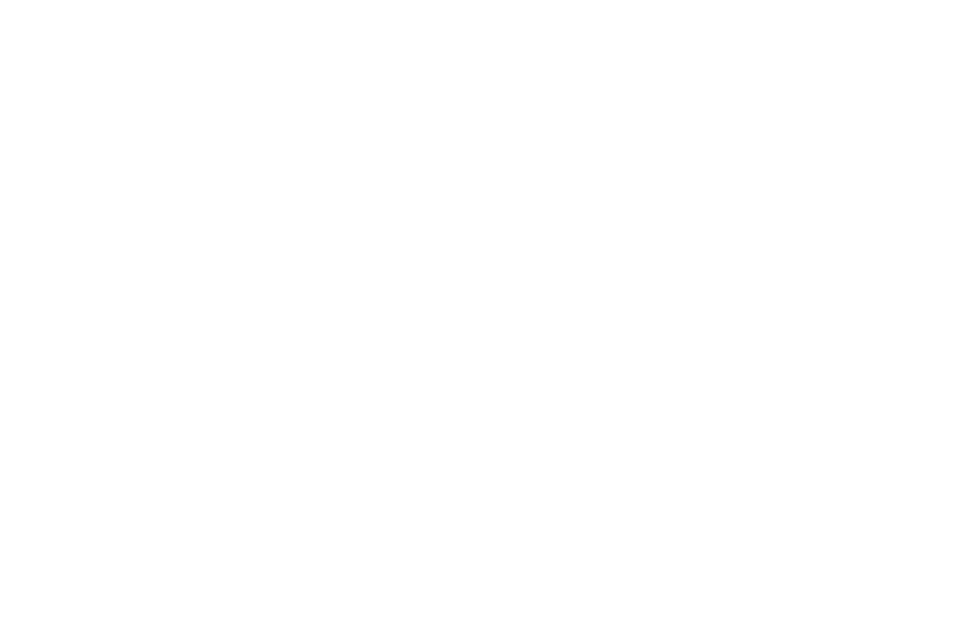
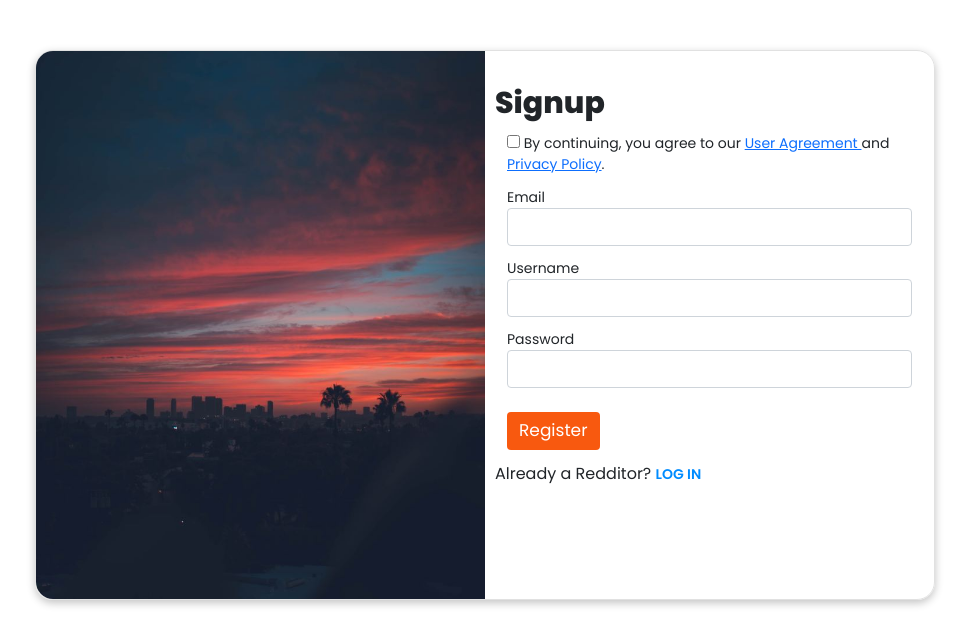
Before and after one commit to zahra-zibzee/IE-Project-Reddit, a React (Create React App) app in the folder Client/reddit-client/: page /signup in a window 1280 px wide. Shown: the top 644 px of the page, without its empty margins (155-1124 px from the left). Built offline with nearby package versions, Linux system fonts and the light colour scheme.

Commit message:
make signup page ui

```diff
--- a/Client/reddit-client/public/index.html
+++ b/Client/reddit-client/public/index.html
@@ -2,67 +2,7 @@
 <html lang="en">
   <head>
     <meta charset="utf-8" />
-    <link
-      rel="apple-touch-icon"
-      sizes="152x152"
-      href="%PUBLIC_URL%/apple-touch-icon.png"
-    />
-    <link
-      rel="icon"
-      type="image/png"
-      sizes="32x32"
-      href="%PUBLIC_URL%/favicon-32x32.png"
-    />
-    <link
-      rel="icon"
-      type="image/png"
-      sizes="16x16"
-      href="%PUBLIC_URL%/favicon-16x16.png"
-    />
-    <link
-      rel="mask-icon"
-      href="%PUBLIC_URL%/safari-pinned-tab.svg"
-      color="#5bbad5"
-    />
-    <meta name="msapplication-TileColor" content="#da532c" />
-    <meta name="viewport" content="width=device-width, initial-scale=1" />
-    <meta name="theme-color" content="#000000" />
-    <meta
-      name="description"
-      content="This application was built as part of project for Codecademy. It allows the user to view and filter posts from reddit's api"
-    />
-    <meta name="twitter:card" content="summary" />
-    <meta name="twitter:site" content="@dakotah_dev" />
-    <meta
-      name="twitter:title"
-      content="Core Reader For Reddit | @dakotah_dev | Canada"
-    />
-    <meta
-      name="twitter:description"
-      content="Hi there, I'm Dakotah Godfrey. This is a reddit client I built as a Codecademy project. Contact me to help you build your next project"
-    />
-    <meta
-      name="twitter:image"
-      content="https://modest-bassi-524857.netlify.app/home_page.png"
-    />
-    <meta
-      property="og:image"
-      content="https://modest-bassi-524857.netlify.app/home_page.png"
-    />
-    <meta
-      property="og:description"
-      content="Hi there, I'm Dakotah Godfrey. This is a reddit client I built as a Codecademy project. Contact me to help you build your next project"
-    />
-    <meta
-      property="og:title"
-      content="Core Reader For Reddit | @dakotah_dev | Canada"
-    />
-    <meta
-      name="keywords"
-      content="Dakotah, Godfrey, React, Reddit, Codecademy,"
-    />
-    <meta name="author" content="Dakotah Godfrey" />
-    <meta property="og:url" content="https://modest-bassi-524857.netlify.app" />
+
     <script
       src="https://kit.fontawesome.com/0be3919bfe.js"
       crossorigin="anonymous"
@@ -72,7 +12,7 @@
       rel="stylesheet"
     />
 
-    <title>Core Reader For Reddit</title>
+    <title>Reddit</title>
   </head>
   <body>
     <!-- NETLIFY Form for tracking contact form submission -->
--- a/Client/reddit-client/src/app/App.js
+++ b/Client/reddit-client/src/app/App.js
@@ -2,17 +2,18 @@
 import { BrowserRouter as Router, Switch, Route } from "react-router-dom";
 import Home from "../components/Pages/Home";
 import Login from "../components/Pages/Login";
+import Signup from "../components/Pages/Signup";
 function App() {
   const login = false;
 
   const init_component = login ? Home : Login;
-  console.log("here")
+
   return (
     <div className="App" id="App">
       <Router>
         <Switch>
           <Route exact path="/" component={init_component} />
-
+          <Route exact path="/signup" component={Signup} />
           {/* <Route exact path="/r/:display_name/" component={Subreddit} />
           <Route path="/r/:subreddit/post/:id" component={Post} />
           <Route exact path="/r/:currentSubreddit/hot" component={Hot} />
--- a/Client/reddit-client/src/assets/css/login.css
+++ b/Client/reddit-client/src/assets/css/login.css
@@ -21,6 +21,12 @@
   overflow: hidden;
   box-shadow: rgba(0, 0, 0, 0.24) 0px 3px 8px;
 }
+
+.body-signup {
+  width: 900px;
+  height: 550px !important;
+}
+
 
 .box-1 img {
   width: 100%;
@@ -114,6 +120,14 @@
   color: #ff0000;
 }
 
+.login-link {
+  font-weight: 600;
+  font-size: 14px;
+  color: rgb(0, 140, 255);
+  text-decoration: none;
+  cursor: pointer;
+}
+
 @media (max-width: 767px) {
   body {
     padding: 10px;
--- a/Client/reddit-client/src/components/Pages/Login.js
+++ b/Client/reddit-client/src/components/Pages/Login.js
@@ -1,15 +1,18 @@
-import React from "react";
+import React, { useState } from "react";
 import image from "./../../assets/media/login.jpg";
+import {Link} from "react-router-dom";
+import PasswordField from "./PasswordField";
 
 const Login = () => {
   const userError = "";
   const passError = "";
 
+
   return (
     <div class="container">
       <div className="body d-md-flex align-items-center justify-content-between">
         <div className="box-1 mt-md-0 mt-5">
-          <img src={image}/>
+          <img src={image} />
         </div>
         <div className="box-2 d-flex flex-column h-100">
           <div className="mt-5">
@@ -21,9 +24,7 @@
                 {"User Agreement "}
               </a>
               {"and "}
-              <a
-                href="https://www.redditinc.com/policies/privacy-policy"
-              >
+              <a href="https://www.redditinc.com/policies/privacy-policy">
                 Privacy Policy
               </a>
               .
@@ -31,11 +32,7 @@
 
             <form>
               <fieldset className="login-fieldset">
-                <label
-                  htmlFor="loginUsername"
-                >
-                  Username
-                </label>
+                <label htmlFor="loginUsername">Username</label>
                 <input
                   id="loginUsername"
                   type="text"
@@ -47,19 +44,7 @@
               </fieldset>
 
               <fieldset className="login-fieldset">
-                <label
-                  htmlFor="loginPassword"
-                >
-                  Password
-                </label>
-                <input
-                  id="loginPassword"
-                  className="AnimatedForm__textInput "
-                  type="password"
-                  name="password"
-                  className="form-control form-control-md"
-                  required=""
-                />
+                <PasswordField />
                 {passError && <p className="error">{passError}</p>}
               </fieldset>
 
@@ -69,9 +54,7 @@
 
               <div className="BottomText m-secondary-text login-bottom-text hideable">
                 <span className="BottomLink m-secondary-text">Forgot your</span>{" "}
-                <a
-                  href="/username?experiment_d2x_2020ify_buttons=enabled&amp;experiment_d2x_sso_login_link=enabled&amp;experiment_d2x_google_sso_gis_parity=enabled&amp;experiment_d2x_onboarding=enabled"
-                >
+                <a href="/username?experiment_d2x_2020ify_buttons=enabled&amp;experiment_d2x_sso_login_link=enabled&amp;experiment_d2x_google_sso_gis_parity=enabled&amp;experiment_d2x_onboarding=enabled">
                   username
                 </a>{" "}
                 <span className="BottomLink m-secondary-text">or</span>{" "}
@@ -86,14 +69,11 @@
                 </span>
               </div>
 
-              <div className="BottomText login-bottom-text register hideable">
+              <div>
                 {"New to Reddit? "}
-                <a
-                  className="BottomLink"
-                  href="/account/register/?experiment_d2x_2020ify_buttons=enabled&amp;experiment_d2x_sso_login_link=enabled&amp;experiment_d2x_google_sso_gis_parity=enabled&amp;experiment_d2x_onboarding=enabled"
-                >
-                   Sign up
-                </a>
+                <Link className="login-link" to="/signup">
+                  SIGN UP
+                </Link>
               </div>
             </form>
           </div>
--- /dev/null
+++ b/Client/reddit-client/src/components/Pages/PasswordField.js
@@ -0,0 +1,23 @@
+import React, { useState } from "react";
+const PasswordField = () => {
+
+  const [pass, setPass] = useState("");
+  const [passwordShown, setPasswordShown] = useState(false);
+  return (
+      <>
+    <label htmlFor="password">Password</label>
+    <input
+      id="password"
+      type={passwordShown ? "text" : "password"}
+      name="password"
+      className="form-control form-control-md"
+      onChange={(e) => setPass(e.target.value)}
+      onMouseEnter={() => setPasswordShown(true)}
+      onMouseLeave={() => setPasswordShown(false)}
+      required=""
+    />
+    </>
+  );
+};
+
+export default PasswordField;
--- a/Client/reddit-client/src/components/Pages/Signup.js
+++ b/Client/reddit-client/src/components/Pages/Signup.js
@@ -1,9 +1,85 @@
 import React from "react";
+import image from "./../../assets/media/signup.jpg";
+import { Link } from "react-router-dom";
+import PasswordField from "./PasswordField";
 
 const Signup = () => {
-    return <>
-        Signup page
-    </>
-}
+  const userError = "";
+  const passError = "";
+  const emailError = "";
+
+  return (
+    <div class="container">
+      <div className="body body-signup d-md-flex align-items-center justify-content-between">
+        <div className="box-1 mt-md-0 mt-5">
+          <img src={image} />
+        </div>
+        <div className="box-2 d-flex flex-column h-100">
+          <div className="mt-4">
+            <h1 className="mb-1 h-1">Signup</h1>
+
+            <form>
+              <fieldset className="login-fieldset">
+                <input
+                  id="privacy"
+                  type="checkbox"
+                  name="privacy"
+                  className=""
+                />
+                {" By continuing, you agree to our "}
+                <a href="https://www.redditinc.com/policies/user-agreement">
+                  {"User Agreement "}
+                </a>
+                {"and "}
+                <a href="https://www.redditinc.com/policies/privacy-policy">
+                  Privacy Policy
+                </a>
+                .
+              </fieldset>
+              <fieldset className="login-fieldset">
+                <label htmlFor="loginEmail">Email</label>
+                <input
+                  id="loginEmail"
+                  type="email"
+                  name="email"
+                  className="form-control form-control-md"
+                  data-empty="true"
+                />
+                {emailError && <p className="error">{emailError}</p>}
+              </fieldset>
+              <fieldset className="login-fieldset">
+                <label htmlFor="loginUsername">Username</label>
+                <input
+                  id="loginUsername"
+                  type="text"
+                  name="username"
+                  className="form-control form-control-md"
+                  data-empty="true"
+                />
+                {userError && <p className="error">{userError}</p>}
+              </fieldset>
+
+              <fieldset className="login-fieldset">
+                <PasswordField />
+                {passError && <p className="error">{passError}</p>}
+              </fieldset>
+
+              <button className="btn btn-primary" type="submit">
+                Register
+              </button>
+
+              <div>
+                {"Already a Redditor? "}
+                <Link className="login-link" to="/">
+                  LOG IN
+                </Link>
+              </div>
+            </form>
+          </div>
+        </div>
+      </div>
+    </div>
+  );
+};
 
 export default Signup;
```
Also changed, not shown: Client/reddit-client/src/assets/media/signup.jpg (added).
